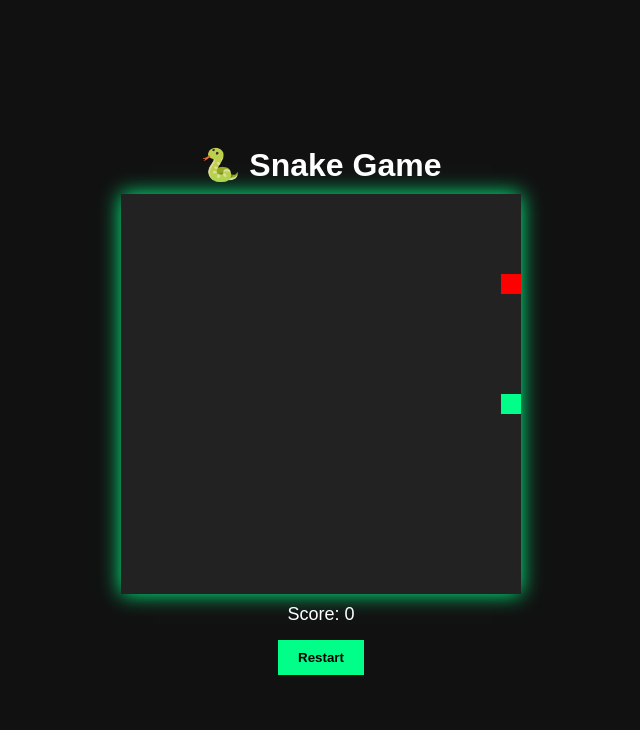
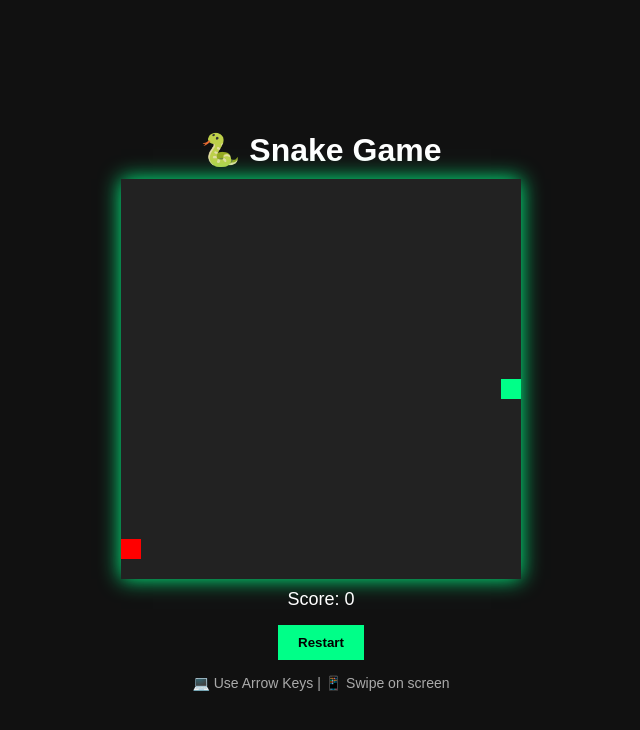
Before and after one commit to jacobwilsonp27-source/jack-website, a plain HTML site: page index.html in a window 1280 px wide. Both pictures are taken after a click on the button "Restart". Shown: the whole page, without its empty margins (319-959 px from the left). Drawn offline with Linux system fonts and the light colour scheme.

Commit message:
Update index.html

```diff
--- a/index.html
+++ b/index.html
@@ -15,6 +15,7 @@
             margin: 0;
             color: white;
             font-family: Arial, sans-serif;
+            overflow: hidden;
         }
 
         h1 {
@@ -24,6 +25,7 @@
         canvas {
             background: #222;
             box-shadow: 0 0 20px #00ff88;
+            touch-action: none; /* important for mobile */
         }
 
         #score {
@@ -40,6 +42,12 @@
             font-weight: bold;
             cursor: pointer;
         }
+
+        .controls {
+            margin-top: 15px;
+            font-size: 14px;
+            color: #aaa;
+        }
     </style>
 </head>
 
@@ -49,6 +57,9 @@
 <canvas id="game" width="400" height="400"></canvas>
 <div id="score">Score: 0</div>
 <button onclick="restartGame()">Restart</button>
+<div class="controls">
+    💻 Use Arrow Keys | 📱 Swipe on screen
+</div>
 
 <script>
 const canvas = document.getElementById("game");
@@ -57,11 +68,17 @@
 const box = 20;
 const canvasSize = 400;
 
-    let snake = [{x: 200, y: 200}];
-    let direction = "RIGHT";
-    let food = randomFood();
-    let score = 0;
-    let game;
+let snake, direction, food, score, game;
+
+function initGame() {
+    snake = [{x: 200, y: 200}];
+    direction = "RIGHT";
+    food = randomFood();
+    score = 0;
+    document.getElementById("score").innerText = "Score: 0";
+    clearInterval(game);
+    game = setInterval(drawGame, 100);
+}
 
 function randomFood() {
     return {
@@ -70,30 +87,50 @@
     };
 }
 
-    document.addEventListener("keydown", changeDirection);
-
-    function changeDirection(event) {
+// Keyboard Controls (PC)
+document.addEventListener("keydown", (event) => {
     if (event.key === "ArrowUp" && direction !== "DOWN") direction = "UP";
     if (event.key === "ArrowDown" && direction !== "UP") direction = "DOWN";
     if (event.key === "ArrowLeft" && direction !== "RIGHT") direction = "LEFT";
     if (event.key === "ArrowRight" && direction !== "LEFT") direction = "RIGHT";
+});
+
+// Touch Controls (Mobile Swipe)
+let startX, startY;
+
+canvas.addEventListener("touchstart", (e) => {
+    startX = e.touches[0].clientX;
+    startY = e.touches[0].clientY;
+});
+
+canvas.addEventListener("touchend", (e) => {
+    let endX = e.changedTouches[0].clientX;
+    let endY = e.changedTouches[0].clientY;
+
+    let diffX = endX - startX;
+    let diffY = endY - startY;
+
+    if (Math.abs(diffX) > Math.abs(diffY)) {
+        if (diffX > 0 && direction !== "LEFT") direction = "RIGHT";
+        else if (diffX < 0 && direction !== "RIGHT") direction = "LEFT";
+    } else {
+        if (diffY > 0 && direction !== "UP") direction = "DOWN";
+        else if (diffY < 0 && direction !== "DOWN") direction = "UP";
     }
+});
 
 function drawGame() {
     ctx.fillStyle = "#222";
     ctx.fillRect(0, 0, canvasSize, canvasSize);
 
-        // Draw snake
     ctx.fillStyle = "#00ff88";
     snake.forEach(part => {
         ctx.fillRect(part.x, part.y, box, box);
     });
 
-        // Draw food
     ctx.fillStyle = "red";
     ctx.fillRect(food.x, food.y, box, box);
 
-        // Move snake
     let head = {x: snake[0].x, y: snake[0].y};
 
     if (direction === "UP") head.y -= box;
@@ -101,20 +138,18 @@
     if (direction === "LEFT") head.x -= box;
     if (direction === "RIGHT") head.x += box;
 
-        // Game Over conditions
     if (
         head.x < 0 || head.y < 0 ||
         head.x >= canvasSize || head.y >= canvasSize ||
         collision(head, snake)
     ) {
         clearInterval(game);
-            alert("Game Over! Your Score: " + score);
+        alert("Game Over! Score: " + score);
         return;
     }
 
     snake.unshift(head);
 
-        // Eat food
     if (head.x === food.x && head.y === food.y) {
         score++;
         document.getElementById("score").innerText = "Score: " + score;
@@ -129,16 +164,10 @@
 }
 
 function restartGame() {
-        snake = [{x: 200, y: 200}];
-        direction = "RIGHT";
-        score = 0;
-        document.getElementById("score").innerText = "Score: 0";
-        food = randomFood();
-        clearInterval(game);
-        game = setInterval(drawGame, 100);
+    initGame();
 }
 
-    game = setInterval(drawGame, 100);
+initGame();
 </script>
 
 </body>
```
Lines whose indentation alone changed are shown as unchanged.
